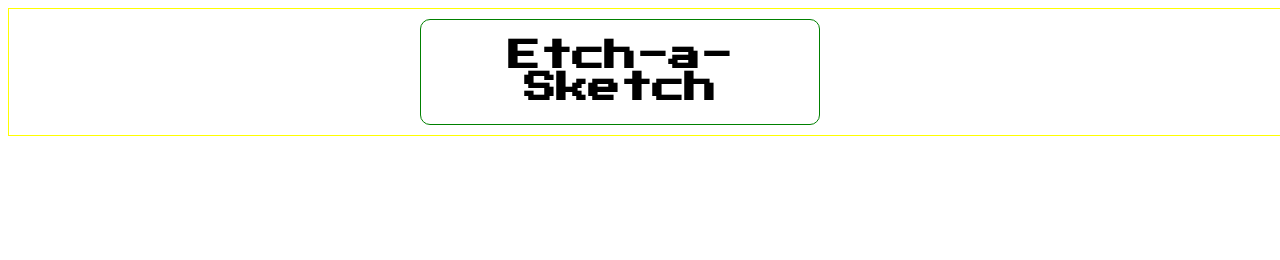
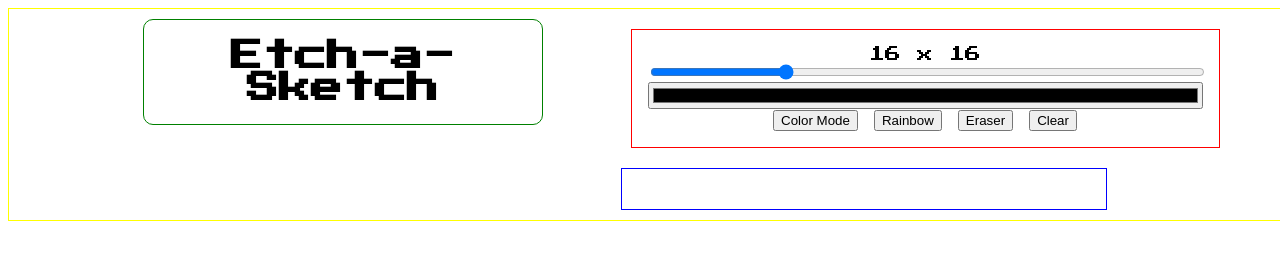
Before and after one commit to babykicker/etch-a-sketch, a plain HTML site: page index.html in a window 1280 px wide. Drawn offline with Linux system fonts and the light colour scheme; a web font is replaced by a local one.

Commit message:
Finish HTML

```diff
--- a/index.html
+++ b/index.html
@@ -13,8 +13,24 @@
     <title>Etch-a-Sketch</title>
 </head>
     <body>
-        <div class="header">
+        <header class="header">
             <h1 class="title">Etch-a-Sketch</h1>
-        </div>
+        </header>
+        <main class="main">
+            <div class="options">
+                <div id="sizeNumber" class="size-number">16 x 16</div>
+                <input id="sizeSlider" type="range" value="16" min="1" max="64">
+                <input id="color-picker" type="color" value="black"/>
+                <button id="color-mode">Color Mode</button>
+                <button id="rainbow-mode">Rainbow</button>
+                <button id="eraser-mode">Eraser</button>
+                <button id="clear-btn">Clear</button>
+            </div>
+
+            <div id="grid" class="grid"></div>
+        </main>
+
+        <footer class="footer"></footer>
+
     </body>
 </html>
```
